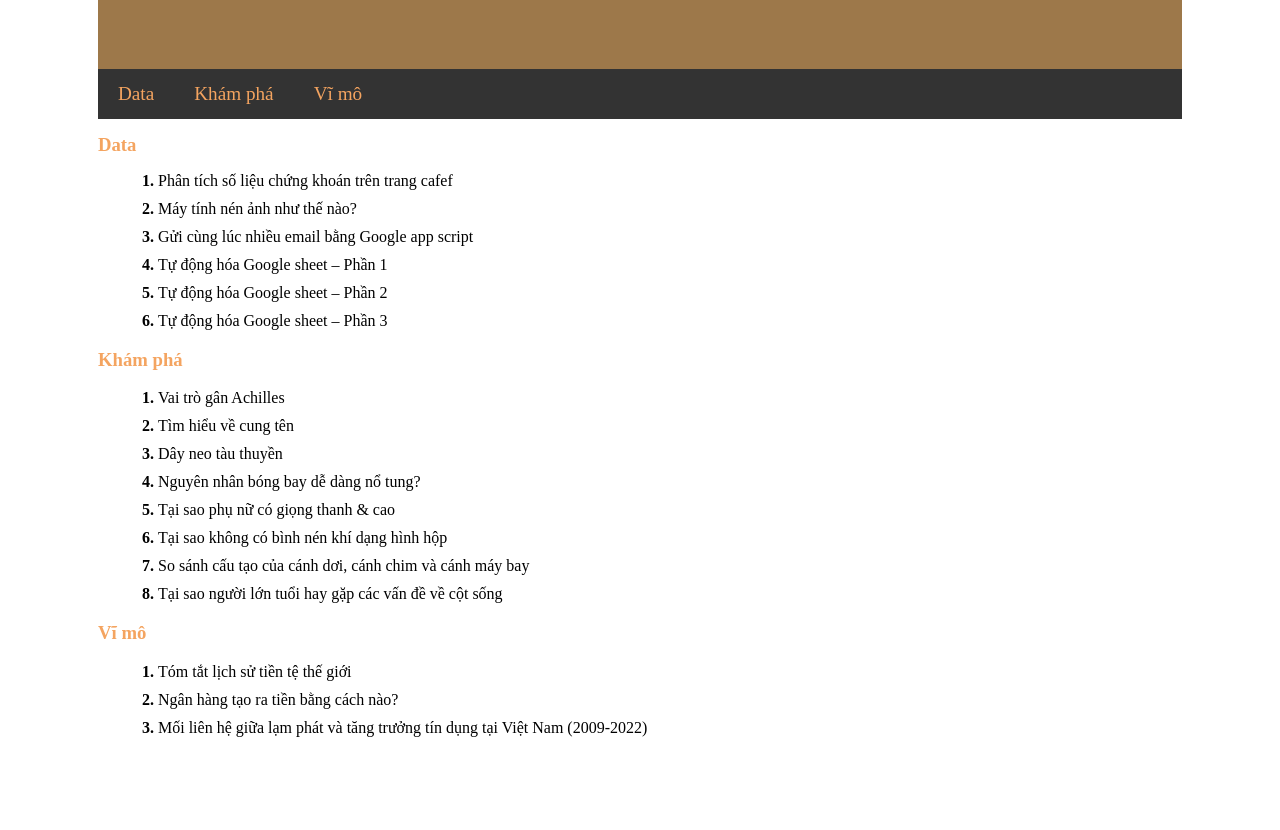
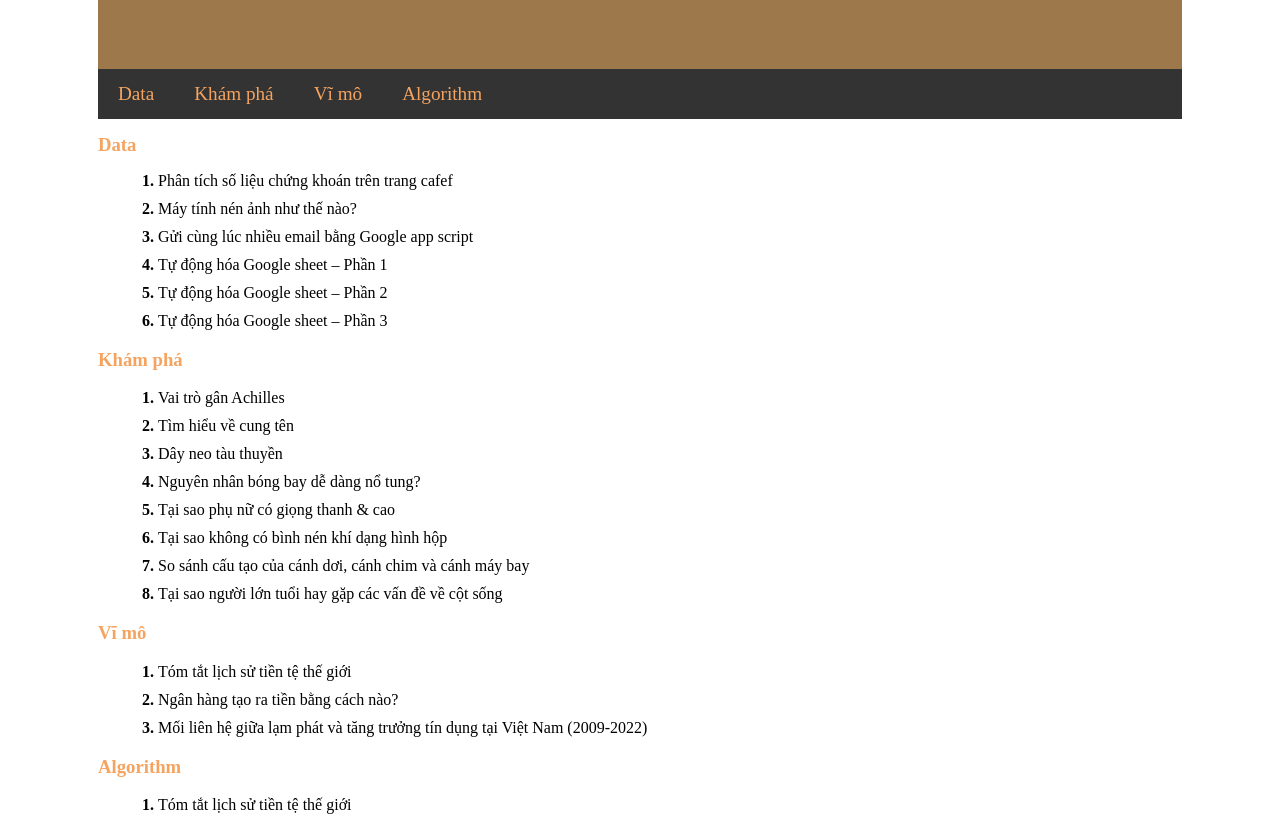
Before and after one commit to tuangiangeco/tuangiangeco.github.io, a plain HTML site: page index.html in a window 1280 px wide. Shown: the part 116-946 px from the top of the page. Before the commit the page ends 869 px from the top, so only its background shows below. Drawn offline with Linux system fonts and the light colour scheme.

Commit message:
Update index.html

```diff
--- a/index.html
+++ b/index.html
@@ -32,6 +32,7 @@
 	<a href="#data" class="menu_left">Data</a>
 	<a href="#duan" class="menu_left">Khám phá</a>
 	<a href="#taichinh" class="menu_left">Vĩ mô</a>
+	<a href="#algorithm" class="menu_left">Algorithm</a>
 </nav>
 
 <div id="flex_container">
@@ -63,6 +64,11 @@
 		<li><a href = 'https://tuangiangeco.github.io/content/macro/m2/m2.html'>Ngân hàng tạo ra tiền bằng cách nào?</a></li>
 		<li><a href = 'https://tuangiangeco.github.io/content/macro/m3/m3.html'>Mối liên hệ giữa lạm phát và tăng trưởng tín dụng tại Việt Nam (2009-2022)</a></li>
 	</ol>
+
+	<strong><h3 id="algorithm">Algorithm</h3><strong>
+	<ol>
+		<li><a href = 'https://tuangiangeco.github.io/content/algorithm/a1/a1.html'>Tóm tắt lịch sử tiền tệ thế giới</a></li>
+	</ol>
 </div>
 
 </body>
```
